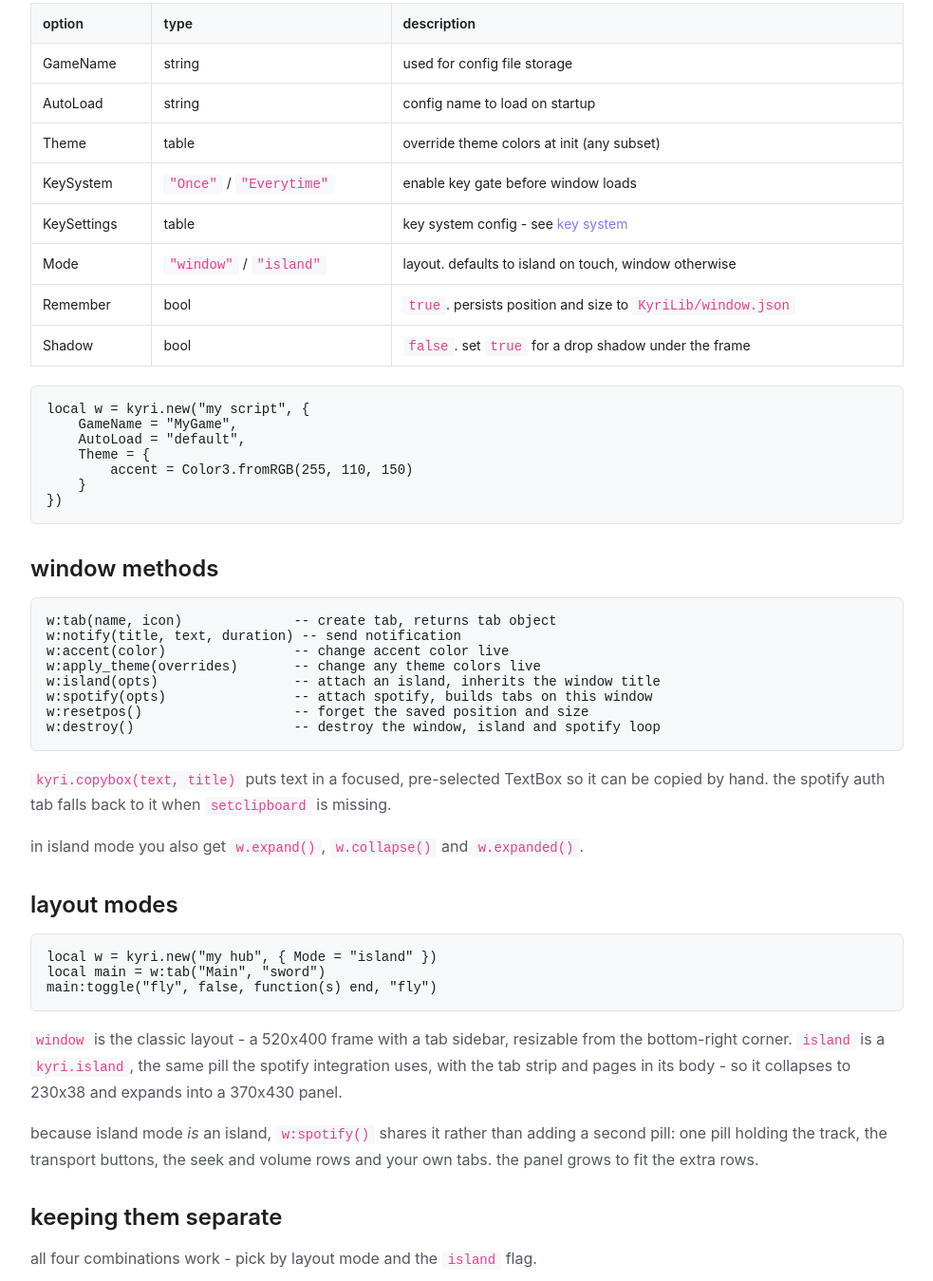
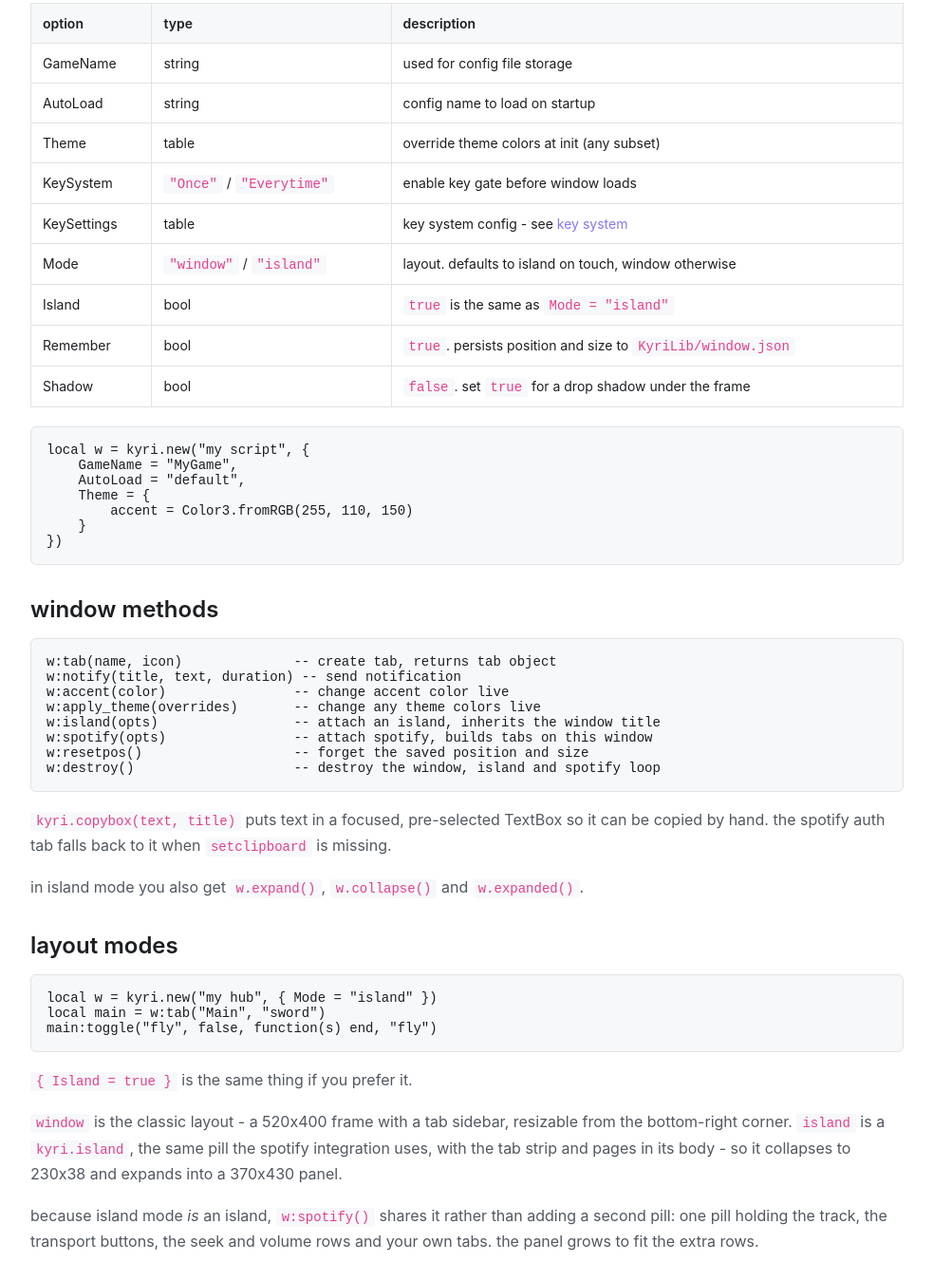
Before and after one commit to Justanewplayer19/KyriLib, a plain HTML site: page index.html in a window 1280 px wide. Shown: the part 4568-5917 px from the top of the page at 95% size, without its empty margins (288-1271 px from the left). Drawn offline with Linux system fonts and the light colour scheme.

```diff
--- a/index.html
+++ b/index.html
@@ -904,6 +904,7 @@ end, "ws")</code></pre>
 						<tr><td>KeySystem</td><td><code>"Once"</code> / <code>"Everytime"</code></td><td>enable key gate before window loads</td></tr>
 						<tr><td>KeySettings</td><td>table</td><td>key system config - see <a href="#key-system">key system</a></td></tr>
 						<tr><td>Mode</td><td><code>"window"</code> / <code>"island"</code></td><td>layout. defaults to island on touch, window otherwise</td></tr>
+						<tr><td>Island</td><td>bool</td><td><code>true</code> is the same as <code>Mode = "island"</code></td></tr>
 						<tr><td>Remember</td><td>bool</td><td><code>true</code>. persists position and size to <code>KyriLib/window.json</code></td></tr>
 						<tr><td>Shadow</td><td>bool</td><td><code>false</code>. set <code>true</code> for a drop shadow under the frame</td></tr>
 					</tbody>
@@ -933,6 +934,7 @@ w:destroy()                    -- destroy the window, island and spotify loop</c
 				<pre><code>local w = kyri.new("my hub", { Mode = "island" })
 local main = w:tab("Main", "sword")
 main:toggle("fly", false, function(s) end, "fly")</code></pre>
+				<p><code>{ Island = true }</code> is the same thing if you prefer it.</p>
 				<p><code>window</code> is the classic layout - a 520x400 frame with a tab sidebar, resizable from the bottom-right corner. <code>island</code> is a <code>kyri.island</code>, the same pill the spotify integration uses, with the tab strip and pages in its body - so it collapses to 230x38 and expands into a 370x430 panel.</p>
 				<p>because island mode <em>is</em> an island, <code>w:spotify()</code> shares it rather than adding a second pill: one pill holding the track, the transport buttons, the seek and volume rows and your own tabs. the panel grows to fit the extra rows.</p>
 
```
Also changed, not shown: 3 other files.
